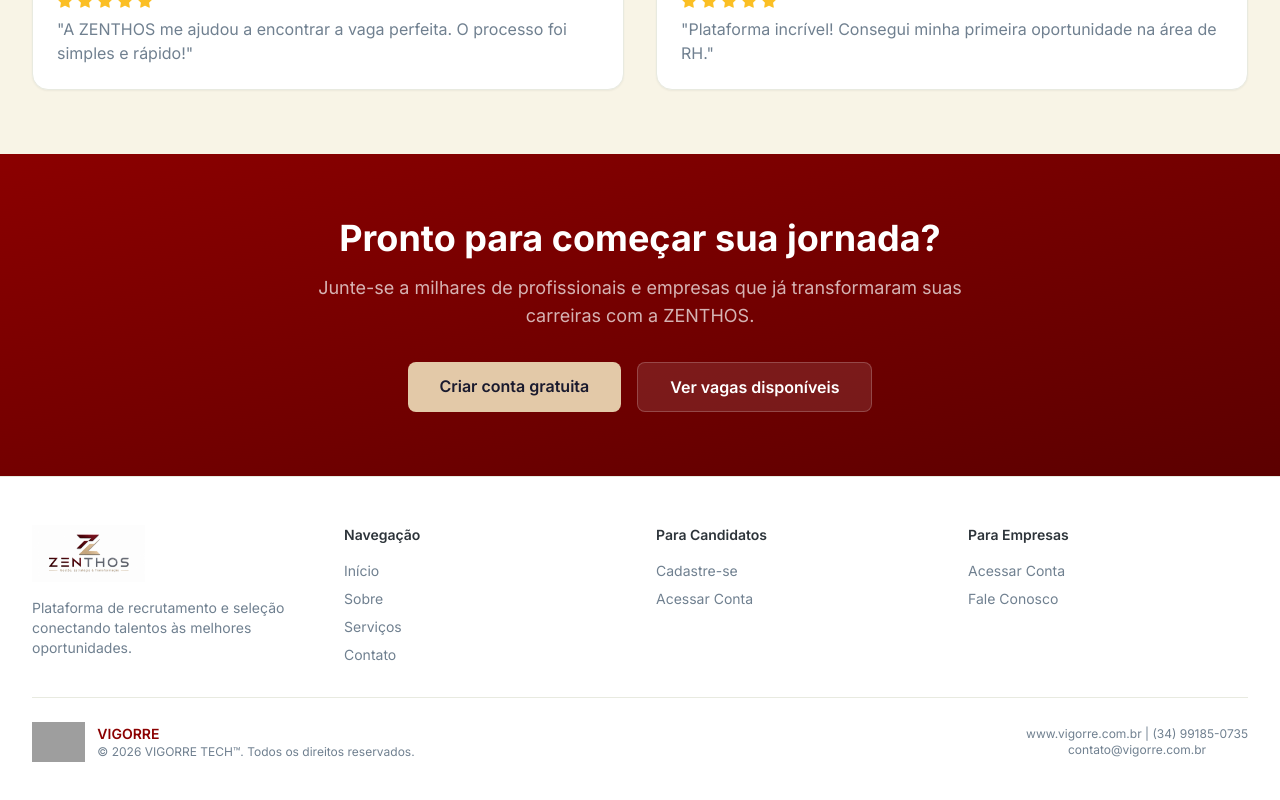
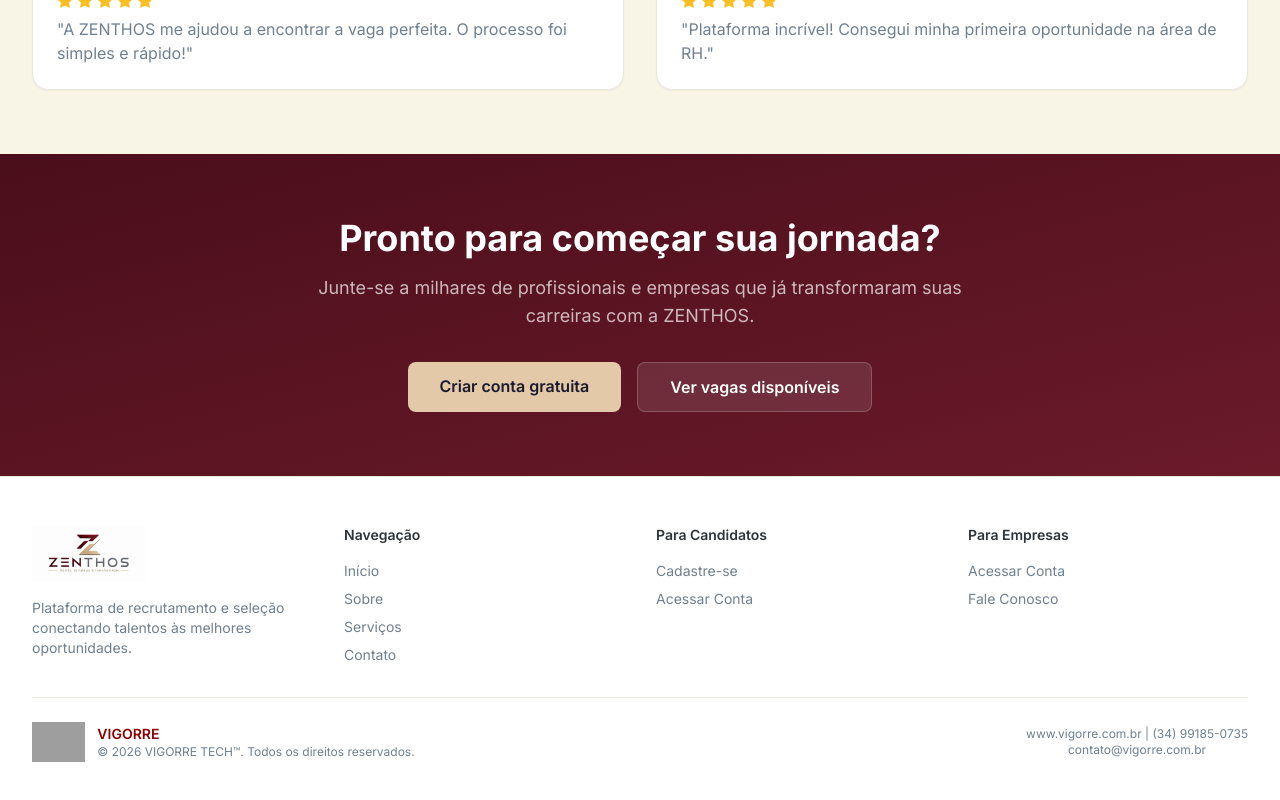
Before and after one commit to trivoroficial/consult_recruit, a Next.js app: page / in a window 1280 px wide. Shown: the part 3223-4023 px from the top of the page. Built offline with nearby package versions, Linux system fonts and the light colour scheme; grey boxes are pictures that could not be loaded.

Commit message:
Change background gradient colors in CtaFinal component

```diff
--- a/src/components/home/CtaFinal.tsx
+++ b/src/components/home/CtaFinal.tsx
@@ -2,7 +2,7 @@ import Link from 'next/link'
 
 export function CtaFinal() {
   return (
-    <section className="py-16 bg-gradient-to-br from-[#8B0000] to-[#5C0000] text-white">
+    <section className="py-16 bg-gradient-to-br from-[#4A0E1A] to-[#6B1A2A] text-white">
       <div className="max-w-7xl mx-auto px-4 sm:px-6 lg:px-8 text-center">
         <h2 className="text-3xl md:text-4xl font-bold mb-4">
           Pronto para começar sua jornada?
```
